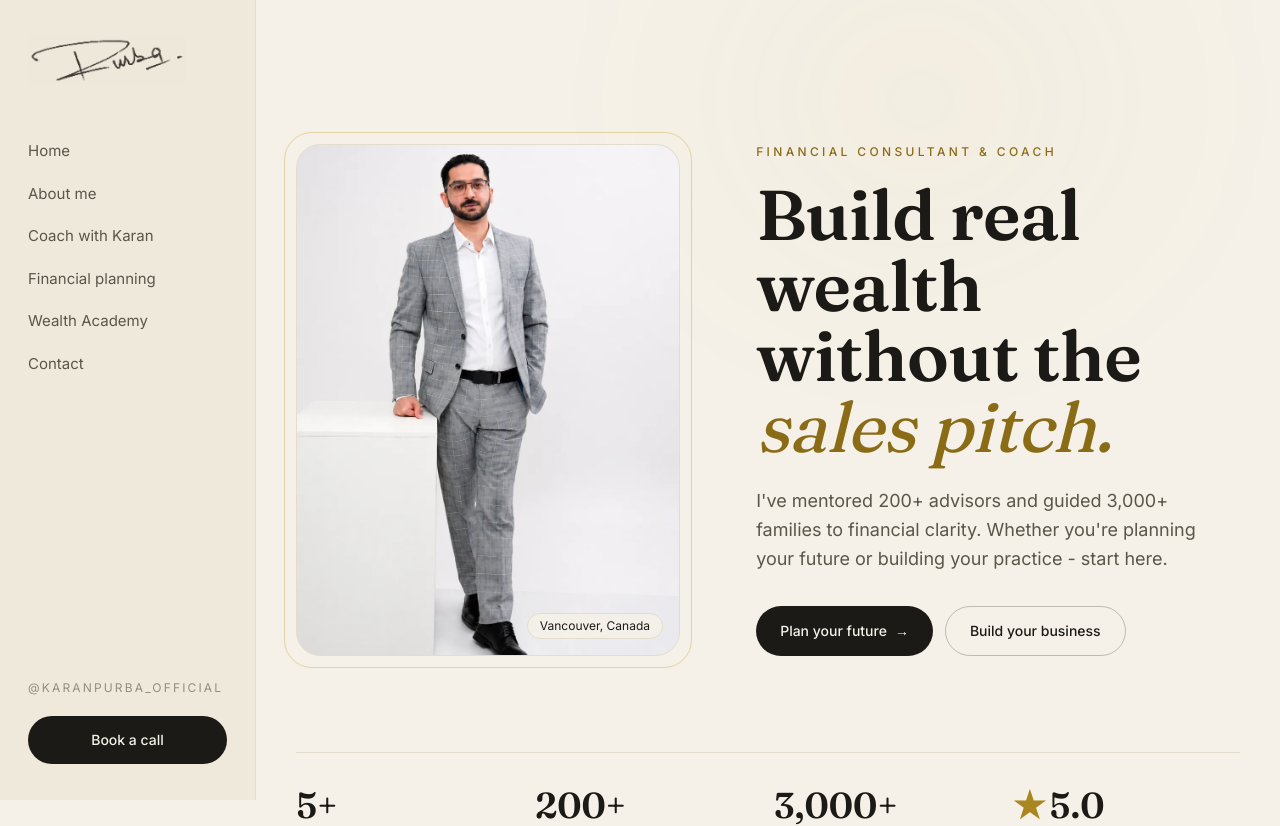
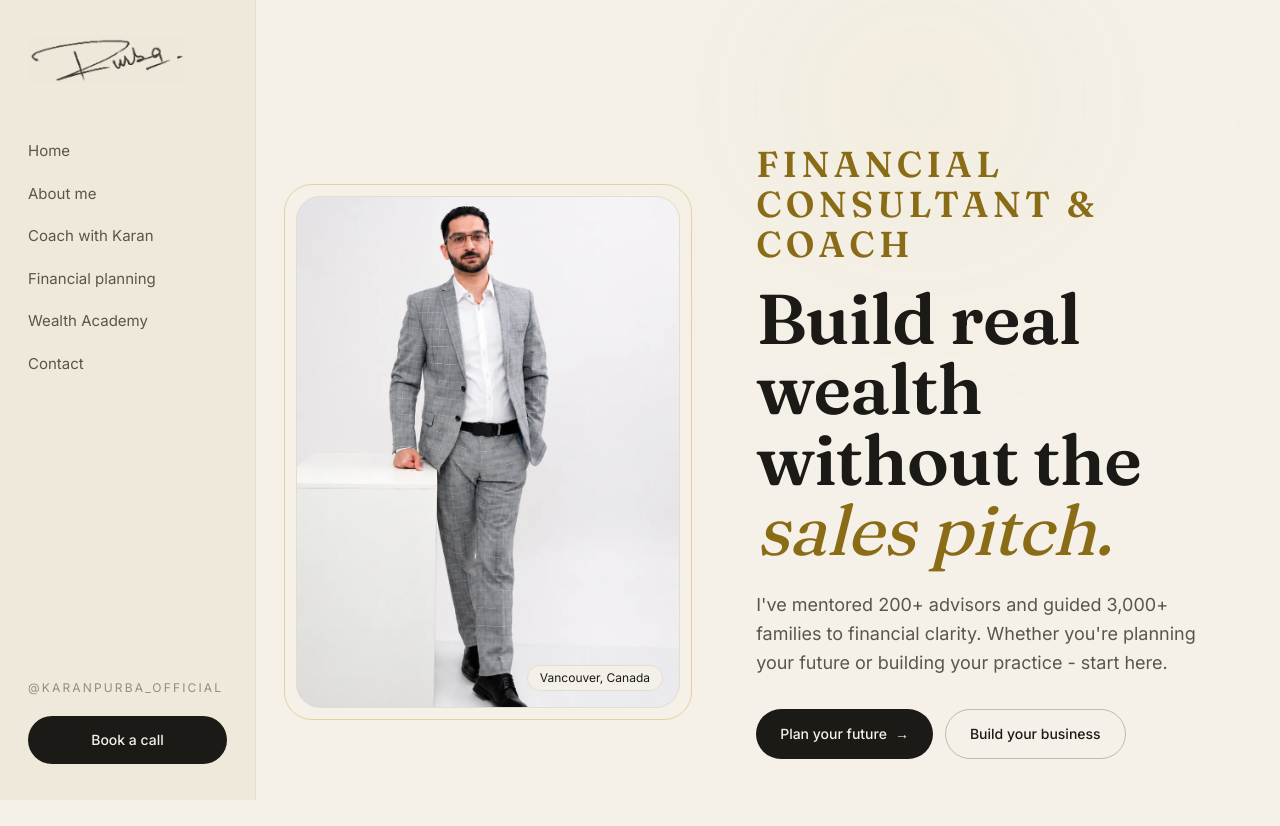
Before and after one commit to opsverasystems-h/Karanpurba, a Next.js app: page / in a window 1280 px wide. Shown: the top 826 px of the page. Built offline with nearby package versions, Linux system fonts and the light colour scheme.

Commit message:
Enlarge the 'Financial Consultant & Coach' hero kicker
Turned the tiny eyebrow into a large gold serif uppercase heading above the
main headline, matching the reference's prominence in our ivory/gold vibe.

Co-Authored-By: Claude Opus 4.8 <noreply@anthropic.com>

```diff
--- a/components/Hero.tsx
+++ b/components/Hero.tsx
@@ -22,7 +22,7 @@ export function Hero() {
       <div className="container-site relative grid items-center gap-12 pb-16 md:grid-cols-[0.92fr_1.08fr] md:pb-24">
         <div className="md:order-2">
           <motion.p
-            className="eyebrow"
+            className="font-display text-2xl font-semibold uppercase tracking-[0.12em] text-gold-600 sm:text-3xl md:text-4xl"
             initial={{ opacity: 0, y: 16 }}
             animate={{ opacity: 1, y: 0 }}
             transition={{ duration: 0.6, ease }}
```
